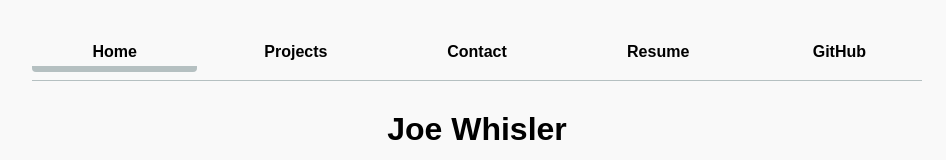
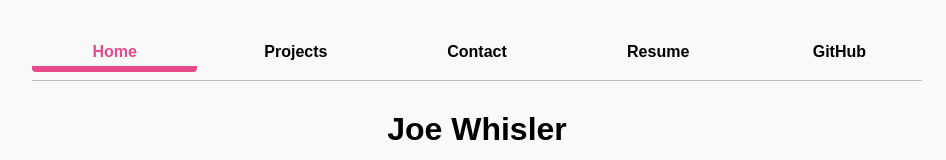
Before and after one commit to jwhisler1117/portfolio, a plain HTML site: page index.html in a window 1280 px wide. Shown: the top 160 px of the page, without its empty margins (163-1109 px from the left). Drawn offline with Linux system fonts and the light colour scheme.

Commit message:
Update style.css

```diff
--- a/style.css
+++ b/style.css
@@ -1,5 +1,11 @@
 
 /* === BASIC PAGE STYLING === */
+/* === GLOBAL COLORS === */
+:root {
+  --color-accent: oklch(65% 50% 0); /* warm golden-orange accent */
+  accent-color: var(--color-accent);
+}
+
 body {
   font-family: Arial, sans-serif;
   text-align: center;
@@ -48,16 +54,17 @@ nav a {
   transition: background 0.3s;
 }
 
-/* Hover/focus states */
 nav a:hover,
 nav a:focus {
   background: #eef4ff;
-  color: #1f4f99;
+  color: var(--color-accent);
   outline: none;
+  border-bottom: 0.4em solid var(--color-accent);
+  padding-bottom: calc(0.5em - 0.4em);
 }
 
-/* Step 2.4: Highlight current page */
 nav a.current {
-  border-bottom: 0.4em solid oklch(80% 3% 200);
+  border-bottom: 0.4em solid var(--color-accent);
   padding-bottom: calc(0.5em - 0.4em);
+  color: var(--color-accent);
 }
```
